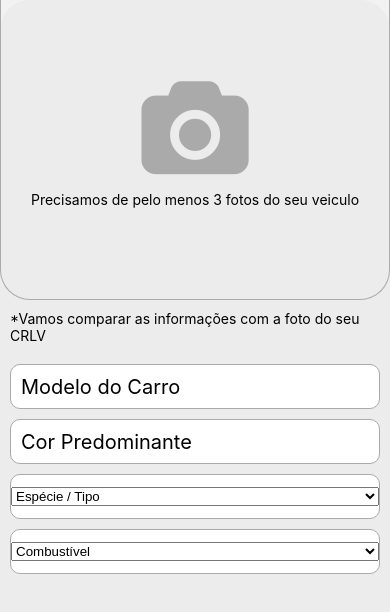
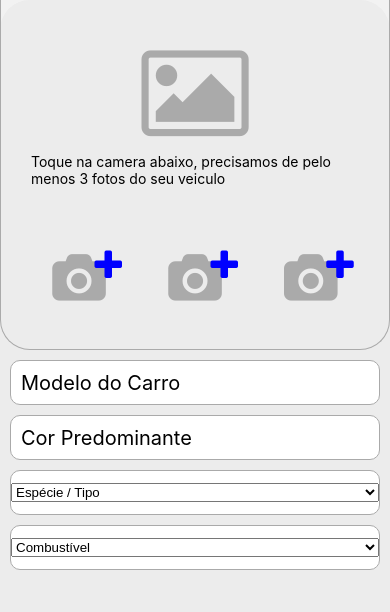
Before and after one commit to LucasBarboza-maker/AutomobilFrontEnd, a React Native app: screen /RegisterCar in a window 390 px wide. Shown: the top 612 px of the page. Built offline with nearby package versions, Linux system fonts and the light colour scheme.

Commit message:
adding photo icons to upload

```diff
--- a/package.json
+++ b/package.json
@@ -18,6 +18,7 @@
     "@react-navigation/native-stack": "^6.6.1",
     "@react-navigation/stack": "^6.2.1",
     "expo": "~44.0.0",
+    "expo-image-picker": "~12.0.1",
     "expo-linear-gradient": "~11.0.3",
     "expo-status-bar": "~1.2.0",
     "react": "17.0.1",
--- a/screens/RegisterCarScreen/index.jsx
+++ b/screens/RegisterCarScreen/index.jsx
@@ -3,6 +3,7 @@ import React, { useEffect, useRef, useState } from 'react';
 import { View, Button, Text, Dimensions, FlatList, TextInput, Animated, Pressable } from 'react-native';
 import Constants from 'expo-constants';
 import { FontAwesome } from '@expo/vector-icons';
+import * as ImagePicker from 'expo-image-picker';
 
 import defaultStyles from '../../global/styles/styles'
 
@@ -23,16 +24,17 @@ const styles = {
     },
     imageWrapper: {
         width: '100%',
-        height: 300,
+        height: 350,
         borderBottomLeftRadius: 30,
         borderBottomRightRadius: 30,
-        display:'flex',
-        justifyContent:'center',
-        alignItems:'center',
-        borderBottomWidth:1,
-        borderLeftWidth:1,
-        borderRightWidth:1,
-        borderColor:'#aaaaaa'
+        display: 'flex',
+        justifyContent: 'space-between',
+        padding:20,
+        alignItems: 'center',
+        borderBottomWidth: 1,
+        borderLeftWidth: 1,
+        borderRightWidth: 1,
+        borderColor: '#aaaaaa'
     },
     formContainer: {
         width: '100%',
@@ -50,18 +52,49 @@ export default function Screen() {
     const [phone, setPhone] = useState('');
     const [selectedLanguage, setSelectedLanguage] = useState();
 
+    const pickImage = async () => {
+        let result = await ImagePicker.launchImageLibraryAsync({
+            mediaTypes: ImagePicker.MediaTypeOptions.All,
+            quality: 1,
+            allowsMultipleSelection: true,
+            base64: false,
+        });
+
+
+        console.log(result);
+
+        if (!result.cancelled) {
+            setImage(result.uri);
+        }
+    };
+
+
     return (
         <>
             <StatusBar style="dark" />
             <View style={{ height: Constants.statusBarHeight, width: '100%' }}></View>
             <View style={styles.container}>
                 <View style={styles.imageWrapper}>
-                    <View style={{width:120, height:100, alignItems:'center', justifyContent:'center', display:'flex'}}>
-                        <FontAwesome name="camera" size={100} color="#aaaaaa" />
+
+                    <Pressable style={{ width: '100%', height: 200, alignItems: 'center', justifyContent: 'center', display: 'flex' }}>
+                        <FontAwesome name="photo" size={100} color="#aaaaaa" />
+                        <Text style={{ padding: 10, fontSize: 14 }}>Toque na camera abaixo, precisamos de pelo menos 3 fotos do seu veiculo</Text>
+                    </Pressable>
+                    <View style={{ width: '100%', height: 100, alignItems: 'flex-start', justifyContent: 'center', display: 'flex', flexDirection:'row'}}>
+                        <Pressable style={{width:'33.3%', height:'100%', display:'flex', alignItems:'center', justifyContent:'center' }}>
+                            <FontAwesome name="camera" size={50} color="#aaaaaa"/>
+                            <FontAwesome name="plus" size={35} color="blue" style={{ position: 'absolute', top:19, right:15 }} />
+                        </Pressable>
+                        <Pressable style={{width:'33.3%', height:'100%', display:'flex', alignItems:'center', justifyContent:'center' }}>
+                            <FontAwesome name="camera" size={50} color="#aaaaaa"/>
+                            <FontAwesome name="plus" size={35} color="blue" style={{ position: 'absolute', top:19, right:15 }} />
+                        </Pressable>
+                        <Pressable style={{width:'33.3%', height:'100%', display:'flex', alignItems:'center', justifyContent:'center' }}>
+                            <FontAwesome name="camera" size={50} color="#aaaaaa"/>
+                            <FontAwesome name="plus" size={35} color="blue" style={{ position: 'absolute', top:19, right:15 }} />
+                        </Pressable>
                     </View>
-                    <Text style={{ padding: 10, fontSize: 14 }}>Precisamos de pelo menos 3 fotos do seu veiculo</Text>
                 </View>
-                <Text style={{ padding: 10, fontSize: 14 }}>*Vamos comparar as informações com a foto do seu CRLV</Text>
                 <View style={styles.formContainer}>
                     <TextInput
                         style={[defaultStyles.inputText, { fontSize: 20, padding: 10, borderColor: '#aaaaaa', borderWidth: 1 }]}
```
Also changed, not shown: 1 other file (tests, documents, lock files or other folders).
